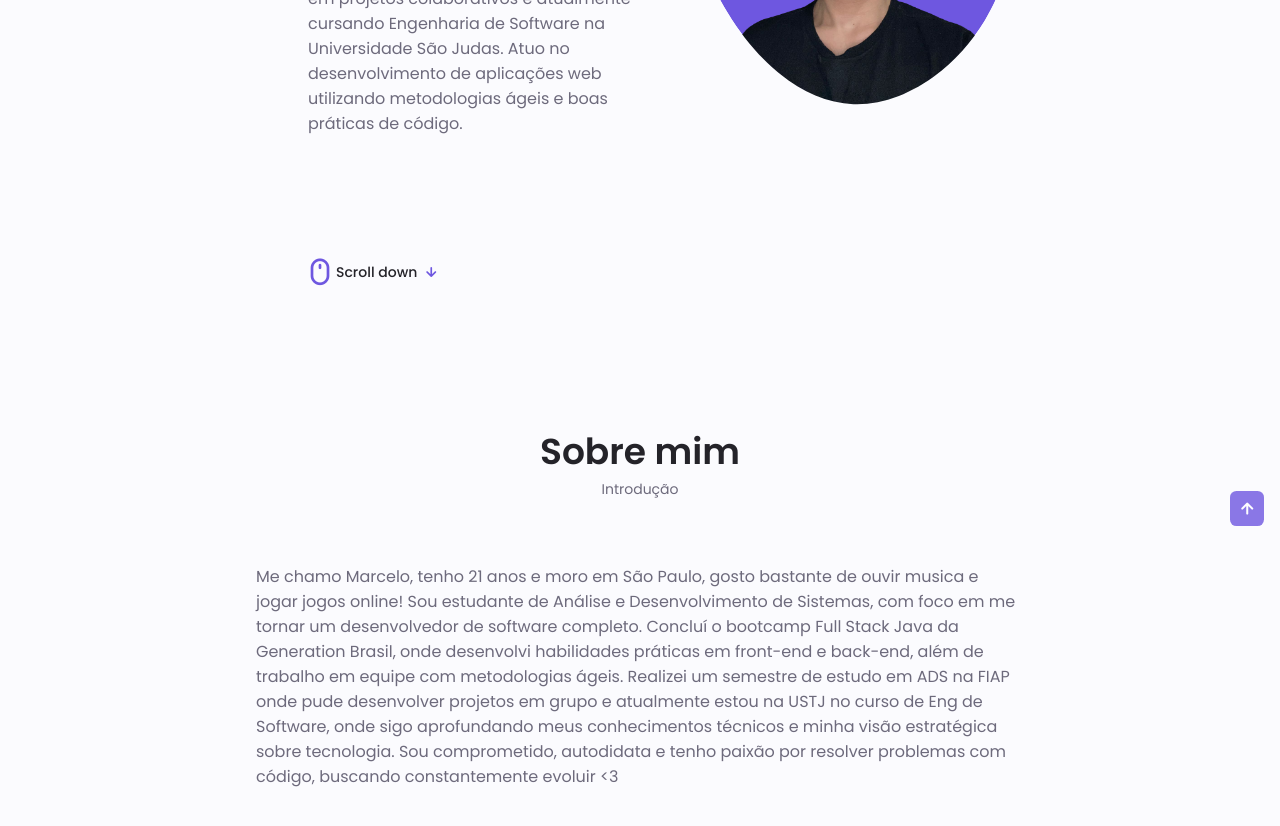
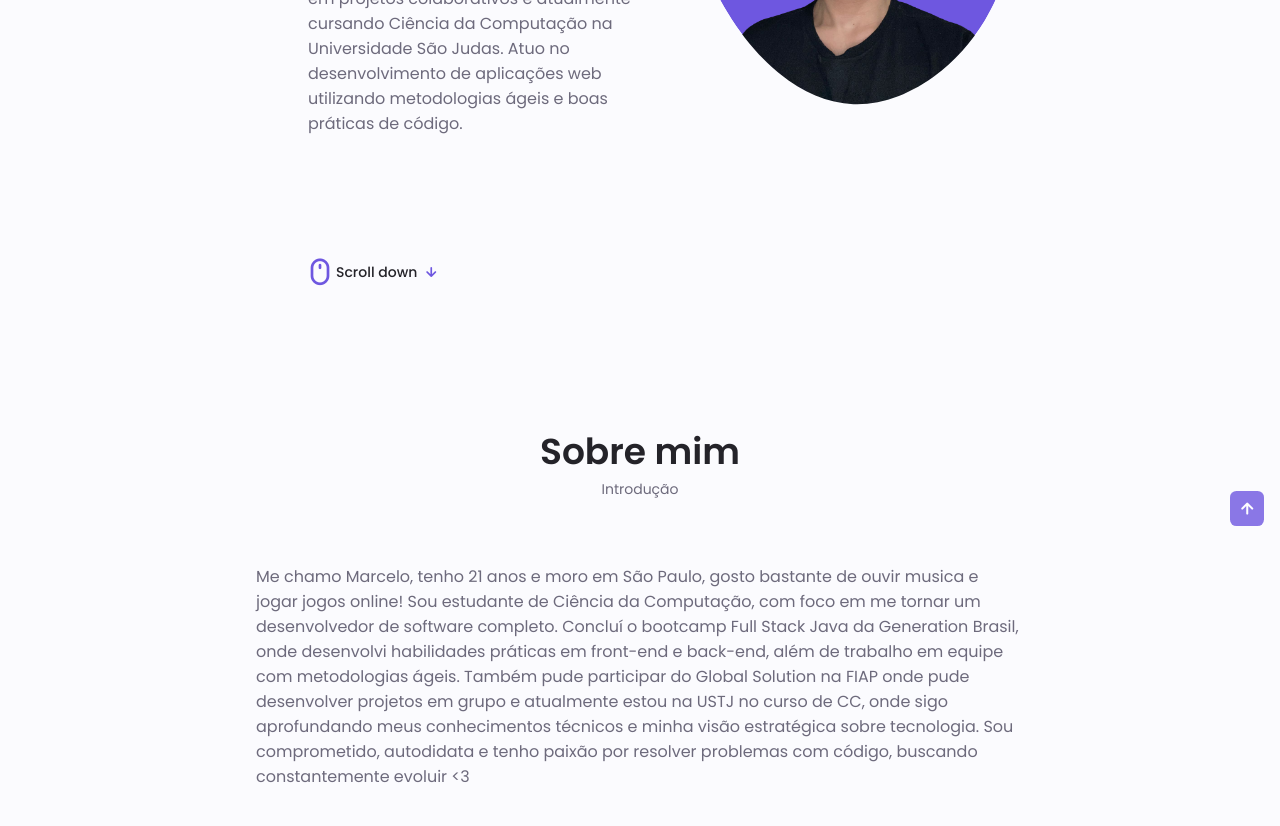
Before and after one commit to celoselado/celoselado.github.io, a plain HTML site: page index.html in a window 1280 px wide. Shown: the part 434-1260 px from the top of the page. Drawn offline with nearby package versions, Linux system fonts and the light colour scheme.

Commit message:
Atualização

```diff
--- a/index.html
+++ b/index.html
@@ -102,7 +102,7 @@
                             <h1 class="home__title">Olá! Sou o Marcelo</h1>
                             <h3 class="home__subtitle">Full-Stack Developer</h3>
                             <p class="home__description">Desenvolvedor Full-stack, formado pela Generation Brasil, com experiência prática em
-                                projetos colaborativos e atualmente cursando Engenharia de Software na Universidade São Judas. Atuo no desenvolvimento de aplicações web utilizando metodologias ágeis e boas
+                                projetos colaborativos e atualmente cursando Ciência da Computação na Universidade São Judas. Atuo no desenvolvimento de aplicações web utilizando metodologias ágeis e boas
                                 práticas de código. </p>
                         </div>
                     </div>
@@ -126,8 +126,8 @@
 
                     <div class="about__data">
                         <p class="about__description" > Me chamo Marcelo, tenho 21 anos e moro em São Paulo, gosto bastante de ouvir musica e jogar jogos online! Sou estudante
-                            de Análise e Desenvolvimento de Sistemas, com foco em me tornar um desenvolvedor de software completo. Concluí o bootcamp Full Stack Java da Generation
-                            Brasil, onde desenvolvi habilidades práticas em front-end e back-end, além de trabalho em equipe com metodologias ágeis. Realizei um semestre de estudo em ADS na FIAP onde pude desenvolver projetos em grupo e atualmente estou na USTJ no curso de Eng de Software, onde
+                            de Ciência da Computação, com foco em me tornar um desenvolvedor de software completo. Concluí o bootcamp Full Stack Java da Generation
+                            Brasil, onde desenvolvi habilidades práticas em front-end e back-end, além de trabalho em equipe com metodologias ágeis. Também pude participar do Global Solution na FIAP onde pude desenvolver projetos em grupo e atualmente estou na USTJ no curso de CC, onde
                             sigo aprofundando meus conhecimentos técnicos e minha visão estratégica sobre tecnologia. Sou comprometido, autodidata e tenho paixão por resolver problemas
                             com código, buscando constantemente evoluir <3</p>
 
@@ -341,7 +341,7 @@
                         <!--==================== QUALIFICATION 2 ====================-->
                         <div class="qualification__data">
                             <div>
-                                <h3 class="qualification__title">Engenharia de Software</h3>
+                                <h3 class="qualification__title">Ciência da Computação</h3>
                                 <span class="qualification__subtitle">São Paulo - Universidade São Judas </span>
                                 <div class="qualification__calendar">
                                     <i class="uil uil-calendar-alt"></i>
```
